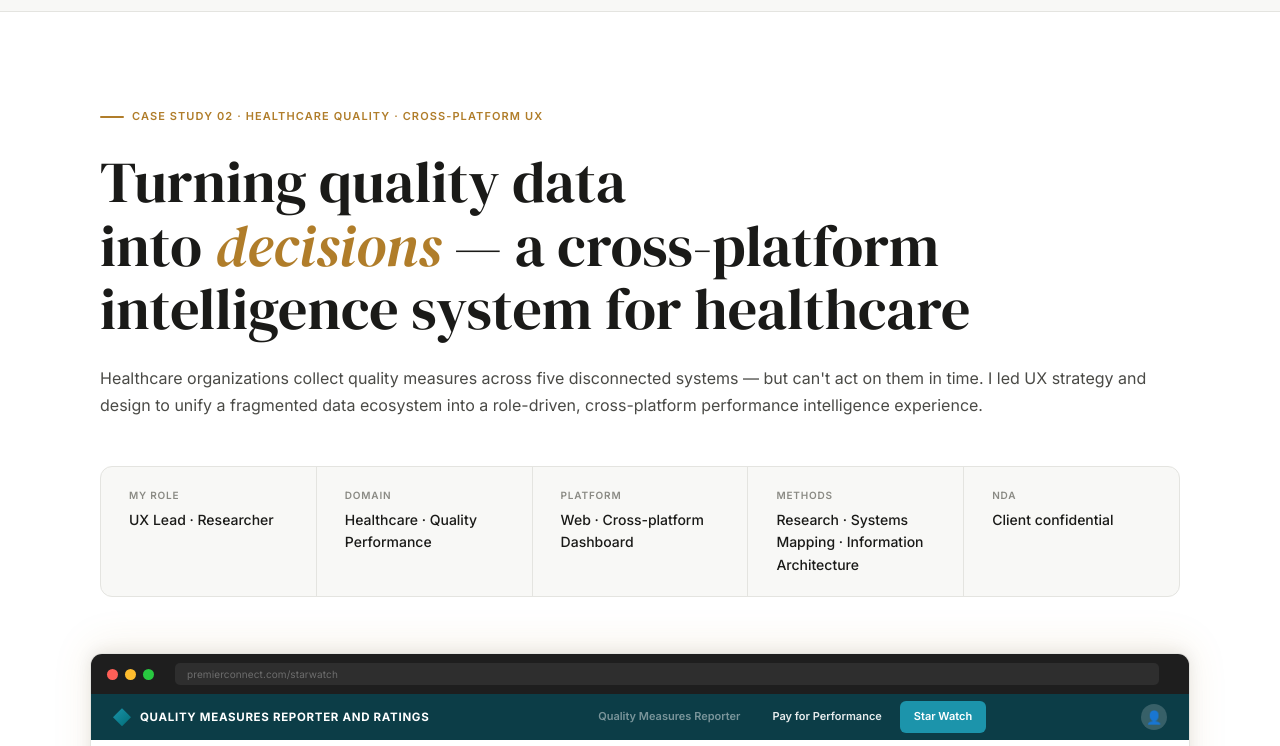
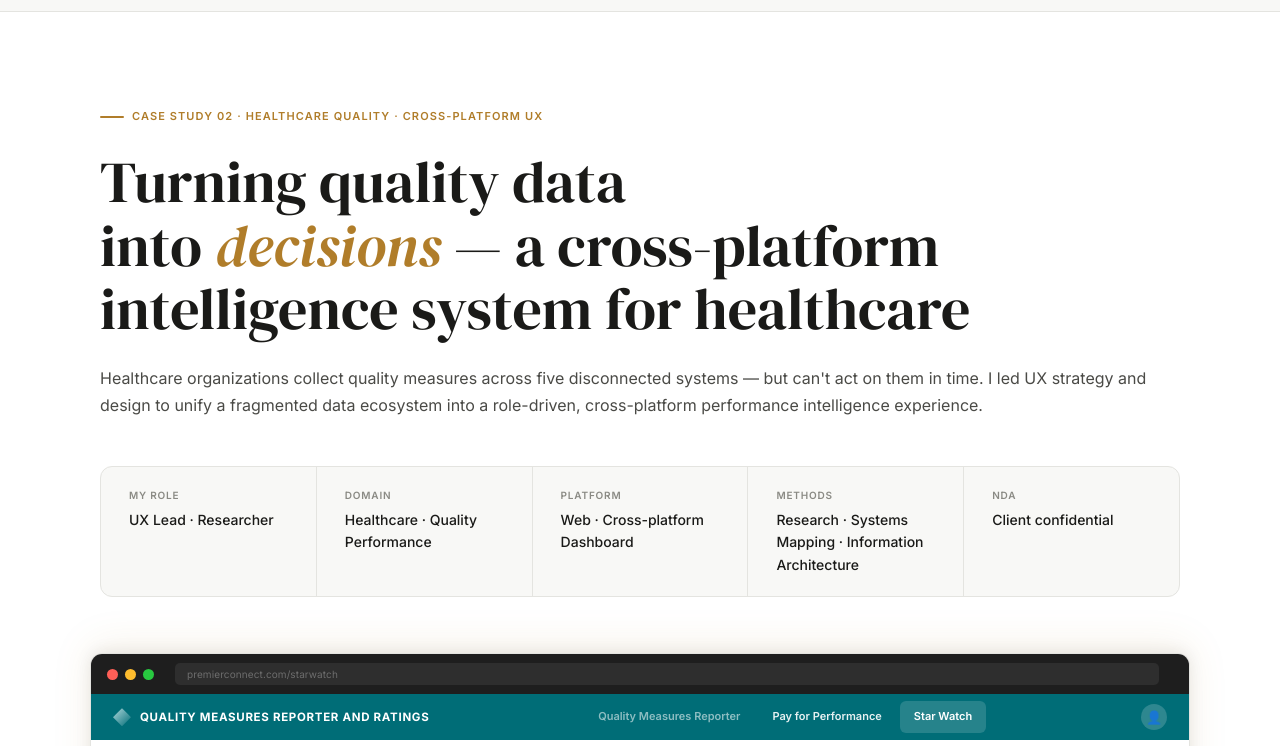
Before and after one commit to mediasavvy71/portfolio, a plain HTML site: page hospital_quality_performance.html in a window 1280 px wide. Shown: the part 52-798 px from the top of the page. Drawn offline with Linux system fonts and the light colour scheme.

Commit message:
Add files via upload

```diff
--- a/hospital_quality_performance.html
+++ b/hospital_quality_performance.html
@@ -390,18 +390,18 @@ footer strong { color: rgba(255,255,255,.75); }
 .qm-scope .url-bar { flex: 1; background: rgba(255,255,255,.07); border-radius: 5px; height: 22px; margin: 0 14px; display: flex; align-items: center; padding: 0 12px; }
 .qm-scope .url-bar span { font-size: 10px; color: rgba(255,255,255,.3); letter-spacing: .01em; }
 
-/* ── app topbar (real product branding — dark teal, distinct from case-study gold accent) ── */
+/* ── app topbar (real product branding — matches Supply Chain variant teal) ── */
 .qm-scope .qm-topbar {
-  background: #0c3d47; height: 46px; padding: 0 22px;
+  background: var(--teal); height: 46px; padding: 0 22px;
   display: flex; align-items: center; justify-content: space-between; flex-shrink: 0;
 }
 .qm-scope .qm-brand { display: flex; align-items: center; gap: 9px; }
-.qm-scope .qm-brand-mark { width: 18px; height: 18px; background: linear-gradient(135deg,#1c94ab,var(--teal)); clip-path: polygon(50% 0%,100% 50%,50% 100%,0% 50%); }
+.qm-scope .qm-brand-mark { width: 18px; height: 18px; background: linear-gradient(135deg,var(--teal-mid),var(--teal)); clip-path: polygon(50% 0%,100% 50%,50% 100%,0% 50%); }
 .qm-scope .qm-brand-text { font-size: 11.5px; font-weight: 700; letter-spacing: .06em; color: #fff; text-transform: uppercase; }
 .qm-scope .qm-nav { display: flex; align-items: center; gap: 4px; }
-.qm-scope .qm-nav-item { font-size: 11px; font-weight: 600; padding: 7px 14px; border-radius: 6px; color: rgba(255,255,255,.45); }
+.qm-scope .qm-nav-item { font-size: 11px; font-weight: 600; padding: 7px 14px; border-radius: 6px; color: rgba(255,255,255,.55); transition: background .12s, color .12s; }
 .qm-scope .qm-nav-item.on { color: rgba(255,255,255,.9); }
-.qm-scope .qm-nav-item.active { background: #1c94ab; color: #fff; }
+.qm-scope .qm-nav-item.active { background: rgba(255,255,255,.15); color: #fff; }
 .qm-scope .qm-avatar { width: 26px; height: 26px; border-radius: 50%; background: rgba(255,255,255,.18); display: flex; align-items: center; justify-content: center; color: #fff; font-size: 13px; }
 
 /* ── breadcrumb + page header ── */
```
Also changed, not shown: index.html (+1 -1 lines).
